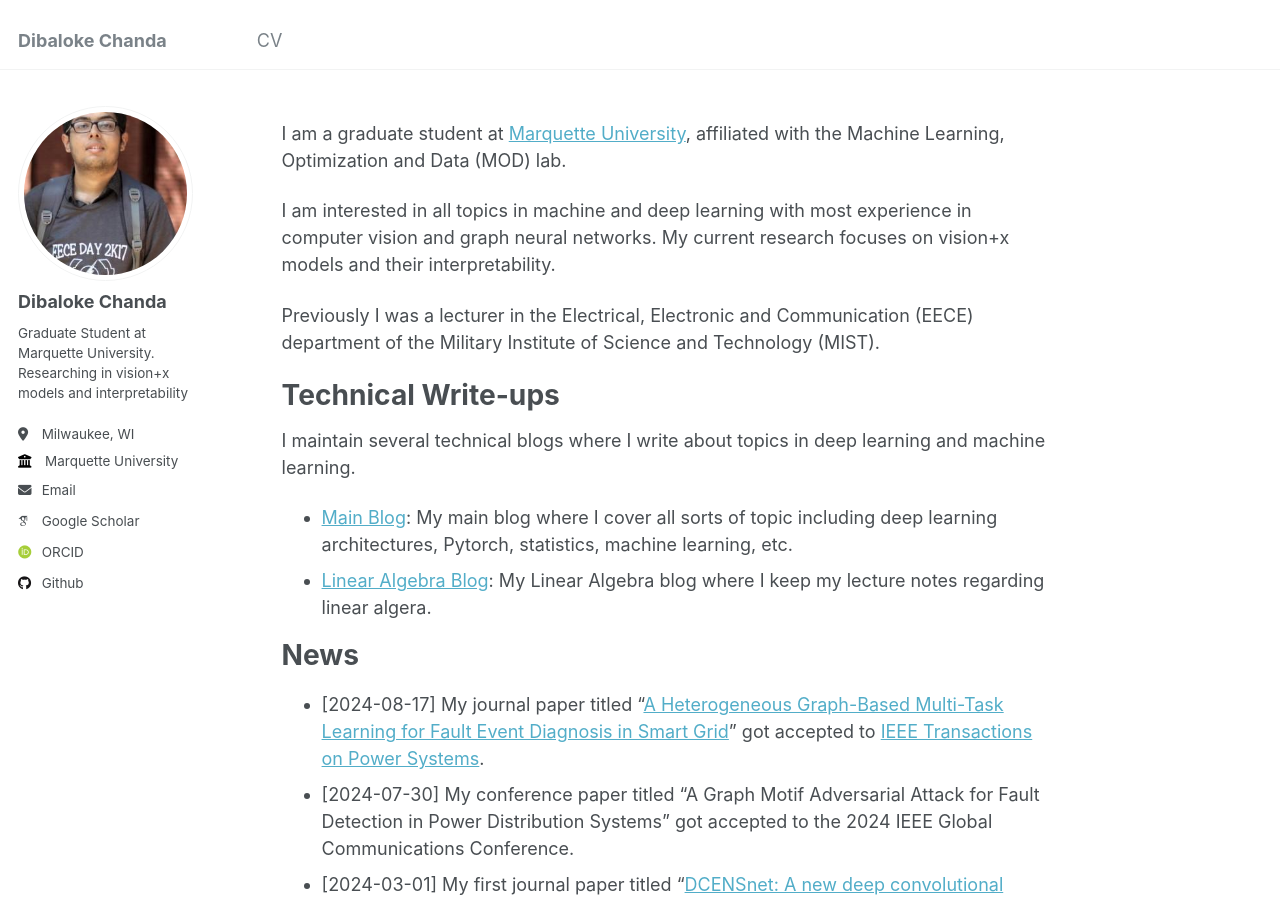
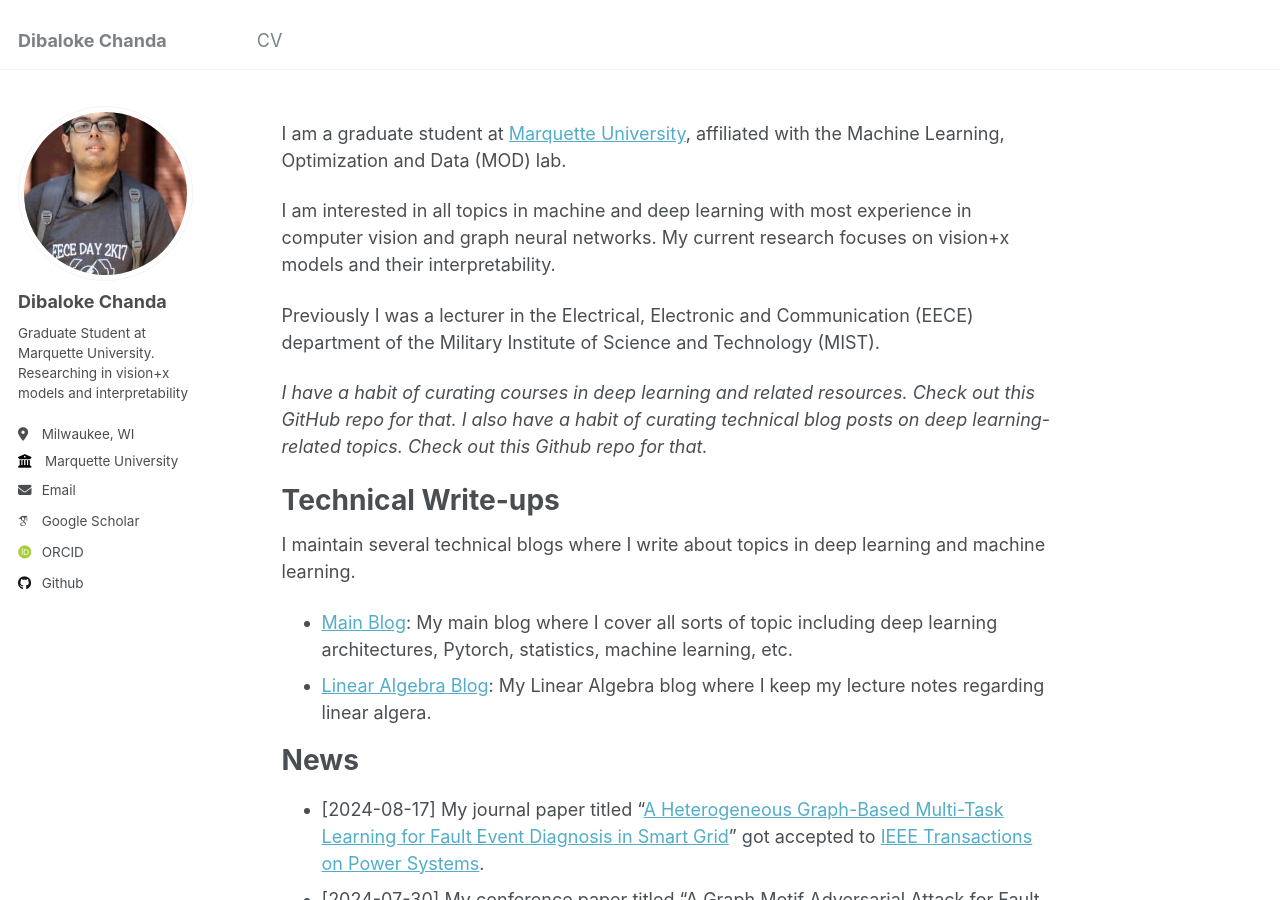
Before and after one commit to dibaloke/dibaloke.github.io, a Jekyll site: the page built from _pages/about.md, in a window 1280 px wide and 900 px high. Built offline with Jekyll 4.4.1, drawn with Linux system fonts in a browser that asks for light colours; some web fonts are replaced.

Commit message:
Update about.md

```diff
--- a/_pages/about.md
+++ b/_pages/about.md
@@ -13,6 +13,8 @@ I am interested in all topics in machine and deep learning with most experience
 
 Previously I was a lecturer in the Electrical, Electronic and Communication (EECE) department of the Military Institute of Science and Technology (MIST).
 
+*I have a habit of curating courses in deep learning and related resources. Check out this GitHub repo for that. I also have a habit of curating technical blog posts on deep learning-related topics. Check out this Github repo for that.*
+
 # Technical Write-ups
 I maintain several technical blogs where I write about topics in deep learning and machine learning.
 
```
